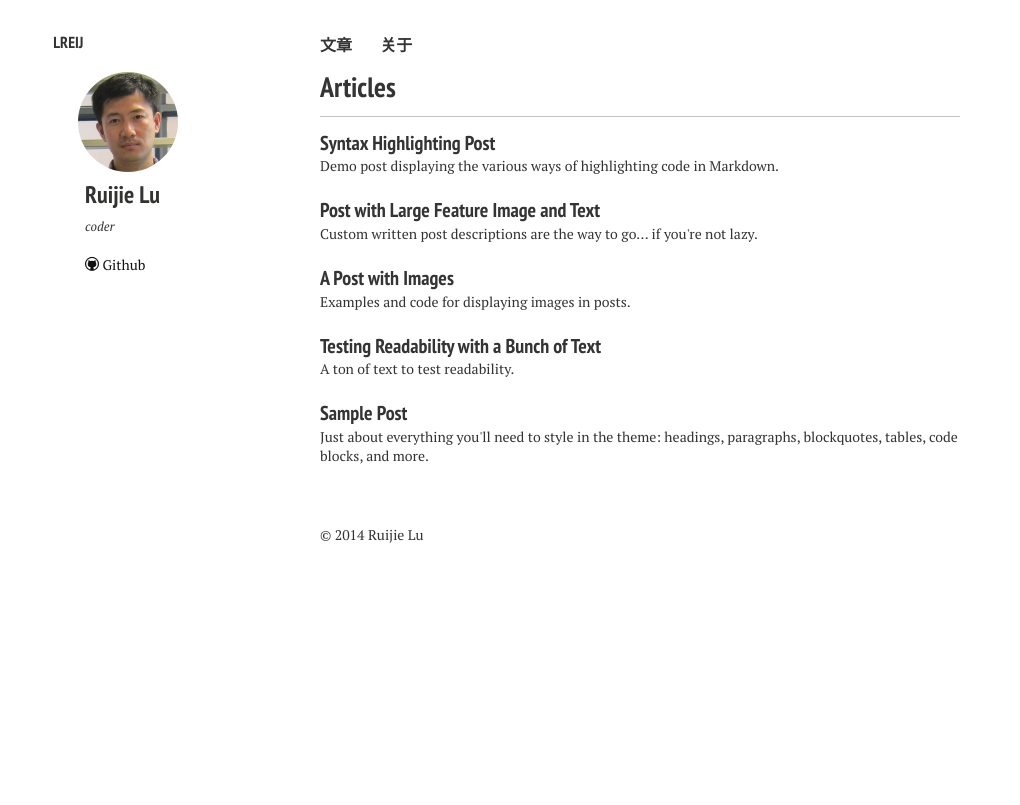
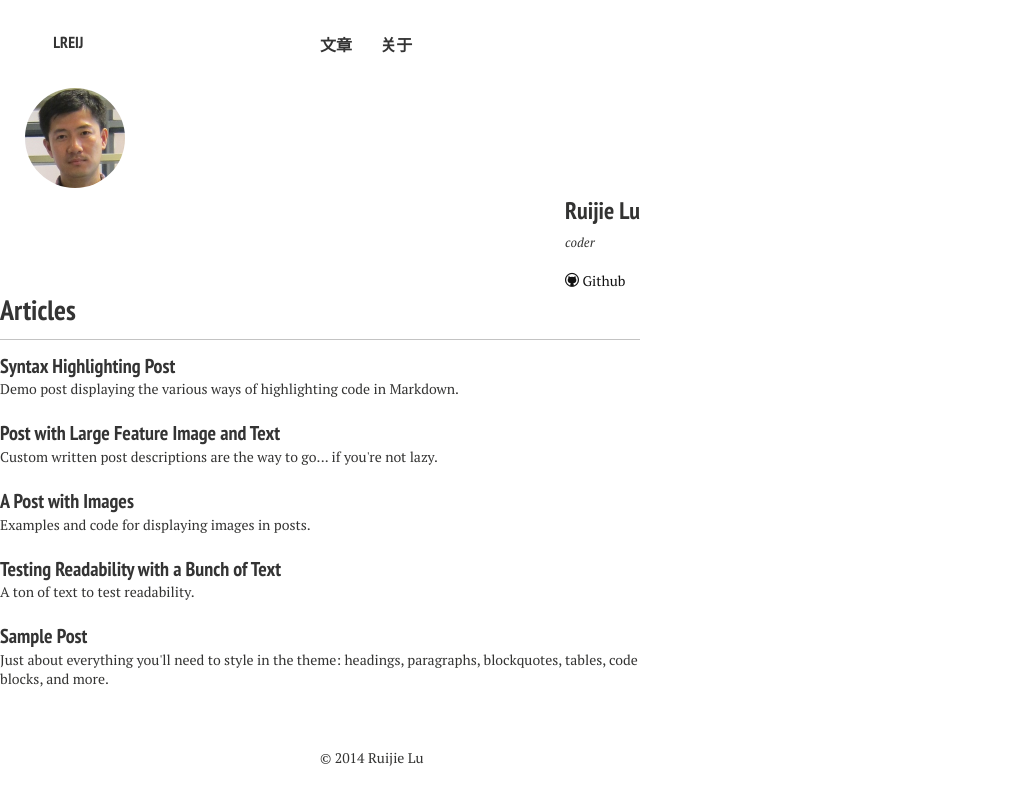
Before and after one commit to lreij/lreij.github.com, a Jekyll site: the page built from index.md, in a window 1280 px wide. Shown: the top 805 px of the page, without its empty margins (0-1020 px from the left). Built offline with Jekyll 4.4.1, drawn with Linux system fonts in a browser that asks for light colours; nearby versions of some CDN libraries.

Commit message:
update style

```diff
--- a/_layouts/home.html
+++ b/_layouts/home.html
@@ -18,7 +18,7 @@
   {% if page.image.credit %}<span class="image-credit">Photo Credit: <a href="{{ page.image.creditlink }}">{{ page.image.credit }}</a></span>{% endif %}
 </div><!-- /.image-wrap -->{% endif %}
 
-<div class="article-author-side">
+<div class="article-author-side" id="main">
   {% include _author-bio.html %}
 </div>
 <div id="index">
```
